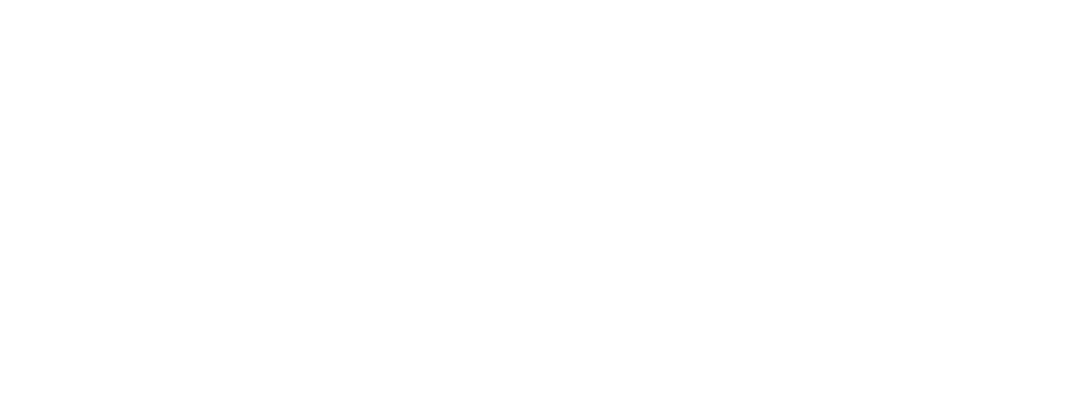
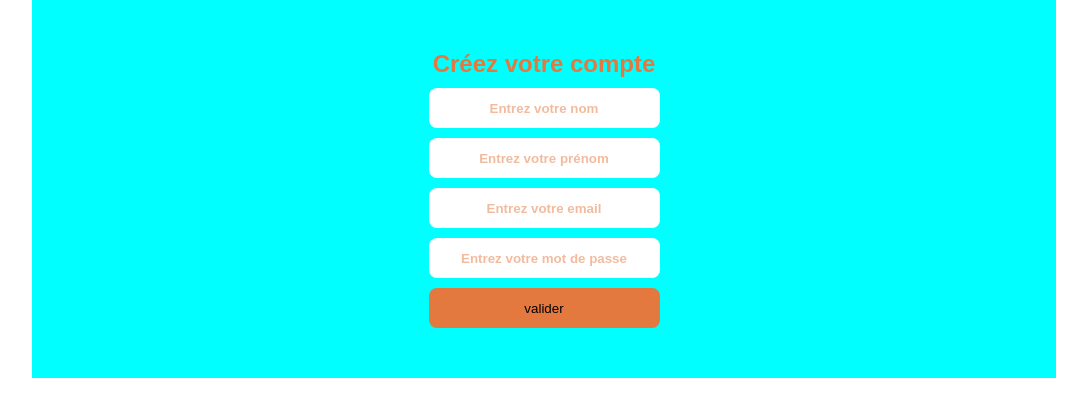
Before and after one commit to alexkanga/todo, a plain HTML site: page index.html in a window 1280 px wide. Shown: the whole page, without its empty margins (96-1183 px from the left). Drawn offline with Linux system fonts and the light colour scheme.

Commit message:
start design

```diff
--- /dev/null
+++ b/css/style.css
@@ -0,0 +1,88 @@
+:root {
+    /* color variables */
+    --orange: #e47940;
+    --grey: #b8b8b8;
+    --black: #100e0f;
+    --gray: #fcf9f0;
+    --white: #ffffff;
+
+    /* size variables */
+
+    /* on va definir si selon le
+    media query la variable css */
+
+    --main-h1: 6.4rem;
+    --main-h2: 5.6rem;
+    --main-h3: 4.8rem;
+    --main-h4: 4rem;
+    --main-h5: 3.2rem;
+    --main-h6: 2.4rem;
+    --main-bl: 1.8rem;
+    --main-br: 1.6rem;
+    --main-bs: 1.4rem;
+    --main-p: 1.6rem;
+
+    /* --pane-padding: 5px 42px; */
+  }
+
+  * {
+    margin: 0;
+    padding: 0;
+    box-sizing: border-box;
+  }
+
+  html {
+    /* percentage of user's browser font-size setting = 10px, max = 16px */
+    font-size: 62.5%;
+  }
+
+  body {
+    background-color: var(--main-black);
+    color: var(--main-white);
+    font-family: Arial, Helvetica, sans-serif;
+
+    font-size: 1.6rem;
+  }
+
+  a:link {
+    text-decoration: none ;
+  }
+
+  .container {
+    width: 80%;
+    background-color: aqua;
+    margin: 0 auto;
+    padding: 5rem;
+  }
+
+  .form{
+    display: flex ;
+    flex-direction: column ;
+    gap : 1rem ;
+    justify-content: center;
+    align-items: center;
+    flex-wrap: wrap;
+  }
+
+  input{
+    height: 4rem ;
+    width: 25%;
+    border-radius: 0.8rem;
+    border: 0;
+  }
+  input::placeholder{
+    font-weight: bold;
+    opacity: 0.5;
+    color: var(--orange);
+    text-align: center !important;
+  }
+  input:focus{
+    border: 0.3rem solid var(--grey);
+  }
+  #submit{
+    background-color: var(--orange);
+  }
+
+.title{
+    color: var(--orange);
+}
--- a/index.html
+++ b/index.html
@@ -4,15 +4,29 @@
   <meta charset="UTF-8">
   <meta name="viewport" content="width=device-width, initial-scale=1.0">
   <title>To Do List Alexandre</title>
+  <link rel="shortcut icon" href="./images/favicon.png" type="image/x-icon" />
+  <link rel="stylesheet" href="css/style.css">
+  <link
+      rel="stylesheet"
+      href="https://cdnjs.cloudflare.com/ajax/libs/font-awesome/6.4.2/css/all.min.css"
+    />
 </head>
 <body>
  <main>
-  <section class="form">
+  <div class="container">
+    <section class="form">
+      <h2 class="title">Créez votre compte</h2>
+      <input type="text" name="first_name" id="first_name" placeholder="Entrez votre nom">
+      <input type="text" name="last_name" id="last_name" placeholder="Entrez votre prénom">
+      <input type="text" name="adresse_email" id="adresse_email" placeholder="Entrez votre email">
+      <input type="text" name="password" id="password" placeholder="Entrez votre mot de passe">
+      <input type="submit" id="submit" value="valider">
+    </section>
+    <section class="todo">
 
-  </section>
-  <section class="todo">
+    </section>
+  </div>
 
-  </section>
  </main>
 
 </body>
```
Also changed, not shown: images/favicon.png (added), js/script.js (added).
